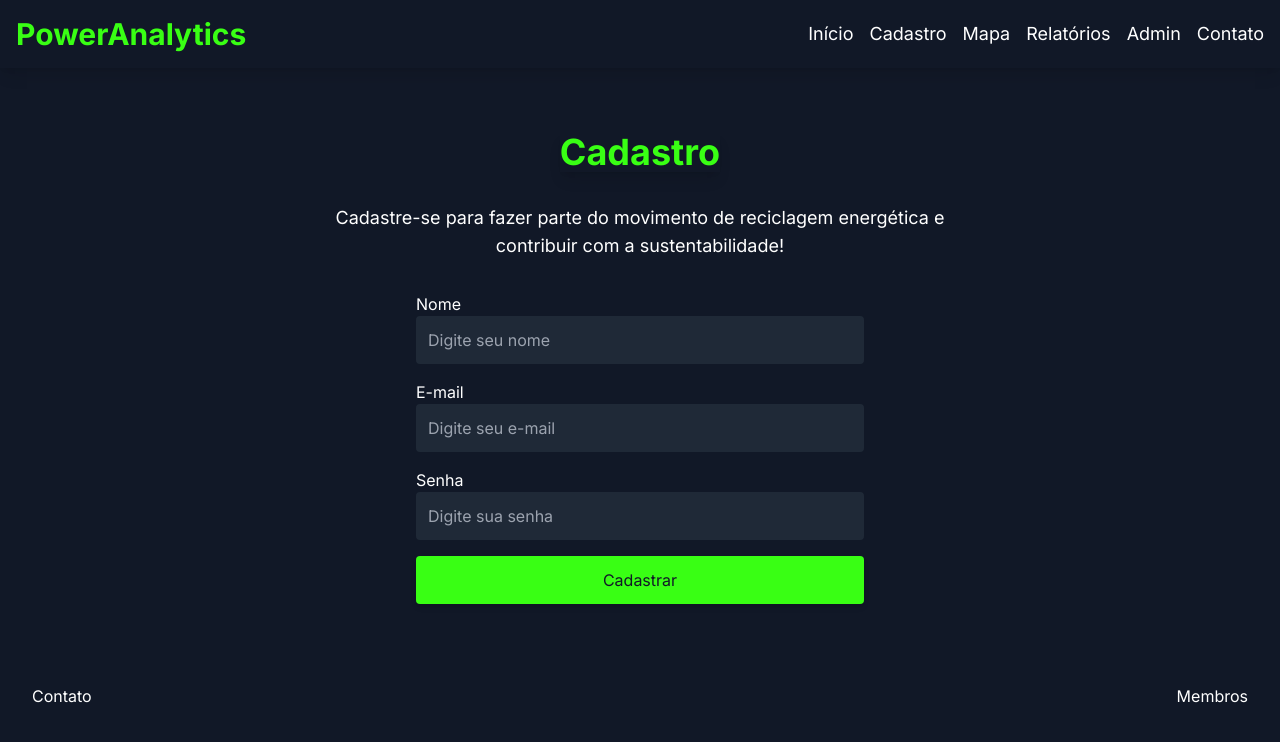
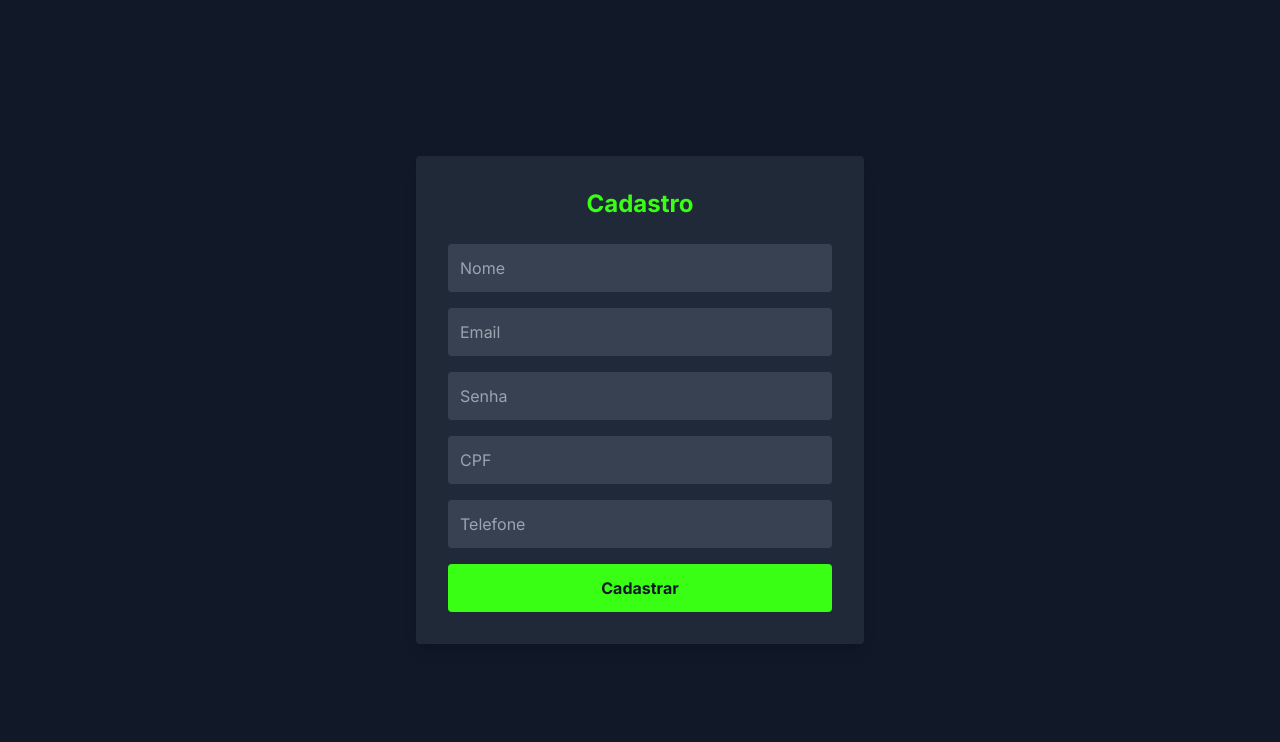
Before and after one commit to joaolps/ProjetoGS, a Next.js app in the folder FrontEnd/poweranalytic/: page /cadastro in a window 1280 px wide. Shown: the top 742 px of the page. Built offline with nearby package versions, Linux system fonts and the light colour scheme.

Commit message:
FrontEnd Commit - Page conquistas + Instalacao dependencias

```diff
--- a/FrontEnd/poweranalytic/src/app/admin/page.tsx
+++ b/FrontEnd/poweranalytic/src/app/admin/page.tsx
@@ -19,7 +19,7 @@ const Admin = () => {
           </div>
         </div>
       </main>
-      <Footer />
+
     </div>
   );
 };
--- /dev/null
+++ b/FrontEnd/poweranalytic/src/app/api/cadastro/route.ts
@@ -0,0 +1,47 @@
+import { NextRequest, NextResponse } from "next/server";
+import bcrypt from "bcrypt";
+import oracledb from "oracledb";
+
+// Configuração para conexão com o banco de dados
+oracledb.initOracleClient();
+const dbConfig = {
+  user: "rm556865",
+  password: "100606",
+  connectString: "oracle.fiap.com.br:1521/ORCL",
+};
+
+export async function POST(req: NextRequest) {
+  try {
+    const { nome, email, senha, cpf, telefone } = await req.json();
+
+    // Hash da senha para segurança
+    const hashedPassword = await bcrypt.hash(senha, 10);
+
+    // Conexão com o banco de dados
+    const connection = await oracledb.getConnection(dbConfig);
+
+    // Inserção no banco de dados
+    const sql = `
+      INSERT INTO TBL_USUARIO (nome, email, senha, cpf, telefone)
+      VALUES (:nome, :email, :senha, :cpf, :telefone)
+    `;
+    const binds = {
+      nome,
+      email,
+      senha: hashedPassword,
+      cpf,
+      telefone,
+    };
+
+    await connection.execute(sql, binds, { autoCommit: true });
+    await connection.close();
+
+    return NextResponse.json({ message: "Usuário cadastrado com sucesso!" });
+  } catch (error) {
+    console.error("Erro ao cadastrar usuário:", error);
+    return NextResponse.json(
+      { message: "Erro ao cadastrar usuário", error: error.message },
+      { status: 500 }
+    );
+  }
+}
--- a/FrontEnd/poweranalytic/src/app/cadastro/page.tsx
+++ b/FrontEnd/poweranalytic/src/app/cadastro/page.tsx
@@ -1,65 +1,107 @@
-// src/app/cadastro.tsx
-import Header from '@/components/Header';
-import Footer from '@/components/Footer';
+"use client";
 
-const Cadastro = () => {
+import React, { useState } from "react";
+
+export default function Cadastro() {
+  const [formData, setFormData] = useState({
+    nome: "",
+    email: "",
+    senha: "",
+    cpf: "",
+    telefone: "",
+  });
+
+  const [mensagem, setMensagem] = useState("");
+
+  const handleChange = (e: React.ChangeEvent<HTMLInputElement>) => {
+    setFormData({ ...formData, [e.target.name]: e.target.value });
+  };
+
+  const handleSubmit = async (e: React.FormEvent) => {
+    e.preventDefault();
+    try {
+      const res = await fetch("/api/cadastro", {
+        method: "POST",
+        headers: { "Content-Type": "application/json" },
+        body: JSON.stringify(formData),
+      });
+
+      const data = await res.json();
+      if (res.ok) {
+        setMensagem("Cadastro realizado com sucesso!");
+        setFormData({ nome: "", email: "", senha: "", cpf: "", telefone: "" });
+      } else {
+        setMensagem(`Erro: ${data.message}`);
+      }
+    } catch (error) {
+      setMensagem("Erro ao cadastrar. Tente novamente mais tarde.");
+    }
+  };
+
   return (
-    <div className="bg-gray-900 text-white min-h-screen">
-      <Header />
-      <main className="flex flex-col items-center justify-center text-center px-6 py-16 space-y-8">
-        <h2 className="text-4xl font-bold text-neon-green shadow-lg">Cadastro</h2>
-        <p className="max-w-2xl text-lg">
-          Cadastre-se para fazer parte do movimento de reciclagem energética e contribuir com a sustentabilidade!
-        </p>
-
-        <form className="space-y-4 w-full max-w-md">
-          <div>
-            <label className="block text-left" htmlFor="nome">
-              Nome
-            </label>
+    <div className="bg-gray-900 text-white min-h-screen flex items-center justify-center px-4">
+      <div className="bg-gray-800 p-8 rounded shadow-lg max-w-md w-full">
+        <h1 className="text-2xl font-bold text-center text-neon-green mb-6">
+          Cadastro
+        </h1>
+        <form onSubmit={handleSubmit} className="space-y-4">
           <input
-              id="nome"
             type="text"
-              className="w-full p-3 bg-gray-800 text-white rounded"
-              placeholder="Digite seu nome"
+            name="nome"
+            value={formData.nome}
+            onChange={handleChange}
+            placeholder="Nome"
+            className="w-full p-3 rounded bg-gray-700 text-white"
+            required
           />
-          </div>
-
-          <div>
-            <label className="block text-left" htmlFor="email">
-              E-mail
-            </label>
           <input
-              id="email"
             type="email"
-              className="w-full p-3 bg-gray-800 text-white rounded"
-              placeholder="Digite seu e-mail"
+            name="email"
+            value={formData.email}
+            onChange={handleChange}
+            placeholder="Email"
+            className="w-full p-3 rounded bg-gray-700 text-white"
+            required
           />
-          </div>
-
-          <div>
-            <label className="block text-left" htmlFor="senha">
-              Senha
-            </label>
           <input
-              id="senha"
             type="password"
-              className="w-full p-3 bg-gray-800 text-white rounded"
-              placeholder="Digite sua senha"
+            name="senha"
+            value={formData.senha}
+            onChange={handleChange}
+            placeholder="Senha"
+            className="w-full p-3 rounded bg-gray-700 text-white"
+            required
           />
-          </div>
-
+          <input
+            type="text"
+            name="cpf"
+            value={formData.cpf}
+            onChange={handleChange}
+            placeholder="CPF"
+            className="w-full p-3 rounded bg-gray-700 text-white"
+            required
+          />
+          <input
+            type="text"
+            name="telefone"
+            value={formData.telefone}
+            onChange={handleChange}
+            placeholder="Telefone"
+            className="w-full p-3 rounded bg-gray-700 text-white"
+          />
           <button
             type="submit"
-            className="w-full p-3 bg-neon-green text-gray-900 rounded shadow-md hover:shadow-lg"
+            className="w-full p-3 bg-neon-green text-gray-900 font-bold rounded hover:shadow-lg"
           >
             Cadastrar
           </button>
         </form>
-      </main>
-      <Footer />
+        {mensagem && (
+          <p className="text-center text-sm mt-4 text-neon-green">
+            {mensagem}
+          </p>
+        )}
+      </div>
     </div>
   );
-};
-
-export default Cadastro;
+}
--- /dev/null
+++ b/FrontEnd/poweranalytic/src/app/conquistas/page.tsx
@@ -0,0 +1,114 @@
+"use client";
+import Header from "@/components/Header";
+import Footer from "@/components/Footer";
+import React, { useState } from "react";
+
+const desafios = [
+  { id: 1, titulo: "Recicle 10 kg de Lixo Eletrônico", pontos: 100 },
+  { id: 2, titulo: "Indique um Ponto de Coleta", pontos: 50 },
+  { id: 3, titulo: "Leve Lixo Eletrônico para Coleta", pontos: 150 },
+];
+
+const usuariosMock = [
+  { id_usuario: 1, nome: "Maria Silva", pontos: 1200 },
+  { id_usuario: 2, nome: "João Pereira", pontos: 1100 },
+  { id_usuario: 3, nome: "PowerCorp", pontos: 900 },
+  { id_usuario: 4, nome: "Ana Oliveira", pontos: 850 },
+  { id_usuario: 5, nome: "EcoEmpresa", pontos: 750 },
+];
+
+export default function Conquistas() {
+  // Estado para o ranking e usuário simulado
+  const [usuarios, setUsuarios] = useState(usuariosMock);
+  const usuarioAtual = usuarios.find((u) => u.id_usuario === 1); // Usuário logado
+
+  // Função para obter recompensa
+  const obterRecompensa = (pontos: number) => {
+    setUsuarios((prevUsuarios) =>
+      prevUsuarios
+        .map((user) =>
+          user.id_usuario === usuarioAtual?.id_usuario
+            ? { ...user, pontos: user.pontos + pontos }
+            : user
+        )
+        .sort((a, b) => b.pontos - a.pontos) // Ordenar ranking
+    );
+  };
+
+  return (
+
+    <div className="bg-gray-900 text-white min-h-screen px-8 py-16">
+        <Header />
+
+      <h1 className="text-4xl font-bold text-neon-green text-center mb-8">
+        Conquistas Sustentáveis
+      </h1>
+
+
+      <p className="text-lg text-center max-w-3xl mx-auto mb-12">
+        Participe dos desafios e acumule pontos enquanto ajuda o planeta!
+        Veja seu progresso no ranking e desbloqueie conquistas incríveis.
+      </p>
+
+      <section className="mb-16">
+        <h2 className="text-2xl font-bold text-neon-green mb-4">Desafios</h2>
+        <div className="grid grid-cols-1 md:grid-cols-2 lg:grid-cols-3 gap-6">
+          {desafios.map((desafio) => (
+            <div
+              key={desafio.id}
+              className="p-6 bg-gray-800 rounded shadow-lg text-center"
+            >
+              <h3 className="text-lg font-semibold mb-2">{desafio.titulo}</h3>
+              <p className="text-sm text-gray-400 mb-4">
+                Ganhe <span className="text-neon-green">{desafio.pontos} pontos</span>
+              </p>
+              <button
+                className="px-4 py-2 bg-neon-green text-gray-900 rounded shadow hover:shadow-lg"
+                onClick={() => obterRecompensa(desafio.pontos)}
+              >
+                Obter Recompensa
+              </button>
+            </div>
+          ))}
+        </div>
+      </section>
+
+
+      <section>
+        <h2 className="text-2xl font-bold text-neon-green mb-4">Ranking</h2>
+        <div className="overflow-x-auto">
+          <table className="table-auto w-full text-left bg-gray-800 rounded shadow-lg">
+            <thead>
+              <tr className="text-neon-green">
+                <th className="px-4 py-2">Posição</th>
+                <th className="px-4 py-2">Nome</th>
+                <th className="px-4 py-2">Pontos</th>
+              </tr>
+            </thead>
+            <tbody>
+              {usuarios.map((user, index) => (
+                <tr
+                  key={user.id_usuario}
+                  className={`${
+                    index % 2 === 0 ? "bg-gray-700" : "bg-gray-600"
+                  } hover:bg-gray-500 ${
+                    user.id_usuario === usuarioAtual?.id_usuario
+                      ? "font-bold text-neon-green"
+                      : ""
+                  }`}
+                >
+                  <td className="px-4 py-2">{index + 1}</td>
+                  <td className="px-4 py-2">{user.nome}</td>
+                  <td className="px-4 py-2">{user.pontos}</td>
+                </tr>
+              ))}
+            </tbody>
+          </table>
+
+        </div>
+
+      </section>
+      <Footer />
+    </div>
+  );
+}
--- a/FrontEnd/poweranalytic/src/components/Header.tsx
+++ b/FrontEnd/poweranalytic/src/components/Header.tsx
@@ -25,6 +25,11 @@ const Header = () => {
           <Link href="/contato" className="text-lg hover:text-neon-green">
             Contato
           </Link>
+
+          <Link href="/conquistas" className="hover:text-neon-green">
+            Conquistas
+          </Link>
+
         </nav>
       </div>
     </header>
```
Also changed, not shown: FrontEnd/poweranalytic/package.json (+7 -5 lines), 1 other file (tests, documents, lock files or other folders). Lines whose indentation alone changed are shown as unchanged.
